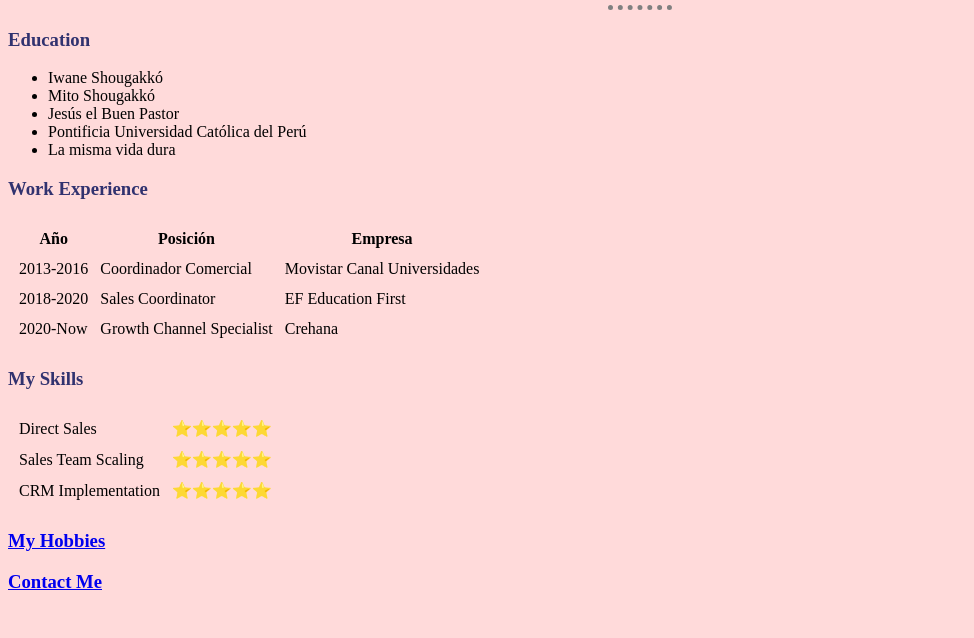
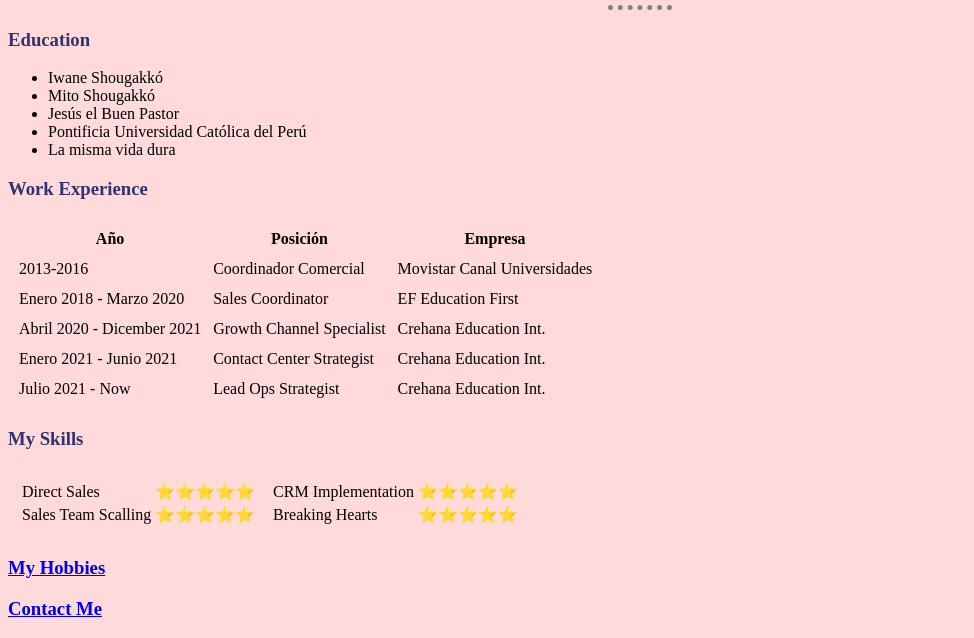
Before and after one commit to kenjigm/CV, a plain HTML site: page index.html in a window 1280 px wide. Shown: the part 257-895 px from the top of the page, without its empty margins (0-974 px from the left). Before the commit the page ends 868 px from the top, so only its background shows below. Drawn offline with Linux system fonts and the light colour scheme; files that its build step writes are made by us from their sources.

Commit message:
Version Julio 2021

```diff
--- a/index.html
+++ b/index.html
@@ -9,8 +9,8 @@
 </head>
 
 <body>
-  <table cellspacing = "20px">
-    <td><img src="https://pbs.twimg.com/profile_images/1328026047166771201/szP_GE-i_400x400.jpg" alt="Foto de Perfil Kenji Guerra"> </td>
+  <table cellspacing="20px">
+    <td><img src="https://phantom-marca.unidadeditorial.es/1d98d40da29be33a8e21f9f483fbd29b/resize/1320/f/jpg/assets/multimedia/imagenes/2021/07/24/16271280929105.jpg" alt="Foto de Perfil Kenji Guerra"> </td>
     <td>
       <h1>👾 The Great Great Neko 👾</h1>
       <p> <em>
@@ -28,7 +28,7 @@
     <li>La misma vida dura</li>
   </ul>
   <h3>Work Experience</h3>
-  <table cellspacing = "10px">
+  <table cellspacing="10px">
     <thead>
       <th>Año</th>
       <th>Posición</th>
@@ -40,30 +40,56 @@
       <td>Movistar Canal Universidades</td>
     </tr>
     <tr>
-      <td>2018-2020</td>
+      <td>Enero 2018 - Marzo 2020</td>
       <td>Sales Coordinator</td>
       <td>EF Education First</td>
     </tr>
     <tr>
-      <td>2020-Now</td>
+      <td>Abril 2020 - Dicember 2021</td>
       <td>Growth Channel Specialist</td>
-      <td>Crehana</td>
+      <td>Crehana Education Int.</td>
+    </tr>
+    <tr>
+      <td>Enero 2021 - Junio 2021</td>
+      <td>Contact Center Strategist</td>
+      <td>Crehana Education Int.</td>
+    </tr>
+    <tr>
+      <td>Julio 2021 - Now</td>
+      <td>Lead Ops Strategist </td>
+      <td>Crehana Education Int.</td>
     </tr>
   </table>
   <h3>My Skills</h3>
 
-      <table cellspacing = "10px">
+  <table cellspacing="10px">
+    <tr>
+      <td>
+        <table>
           <tr>
             <td>Direct Sales</td>
             <td>⭐⭐⭐⭐⭐</td>
           </tr>
           <tr>
-          <td>Sales Team Scaling</td>
+            <td>Sales Team Scalling</td>
+            <td>⭐⭐⭐⭐⭐</td>
+          </tr>
+        </table>
+        </td>
+        <td>
+          <table>
+            <tr>
+              <td>CRM Implementation</td>
               <td>⭐⭐⭐⭐⭐</td>
             </tr>
             <tr>
-          <td>CRM Implementation</td>
+              <td>Breaking Hearts</td>
               <td>⭐⭐⭐⭐⭐</td>
+            </tr>
+          </table>
+        </td>
+
+
     </tr>
   </table>
   </table>
```
Also changed, not shown: contacto.html (+2 -1 lines). Lines whose indentation alone changed are shown as unchanged.
